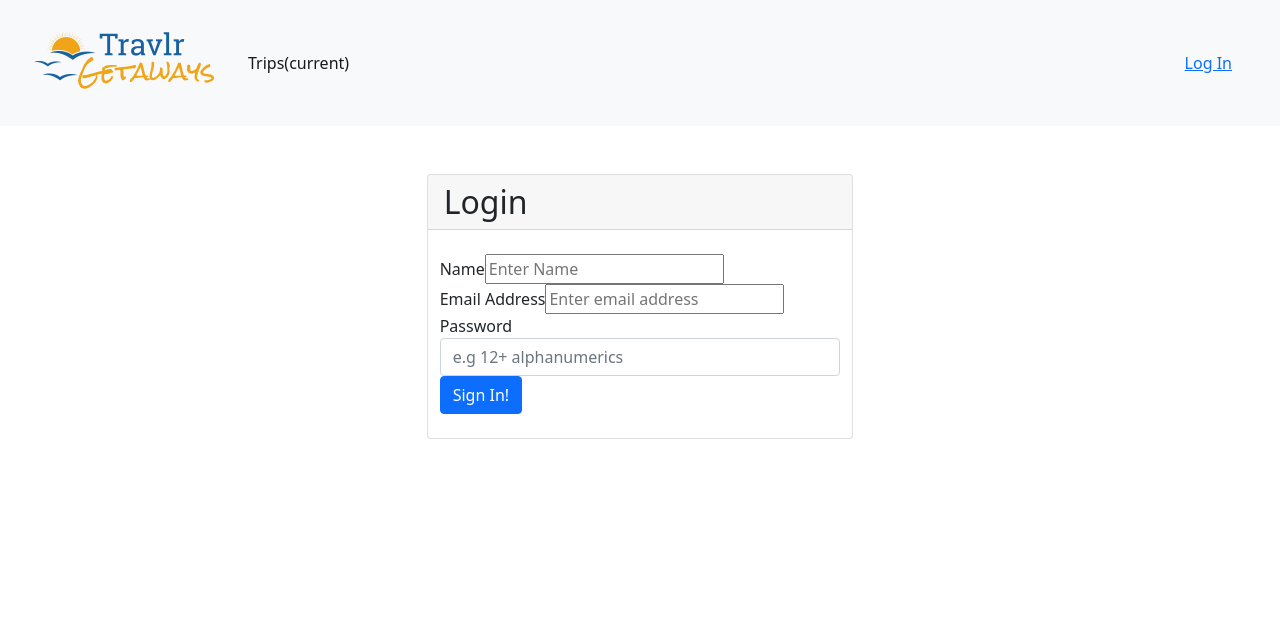
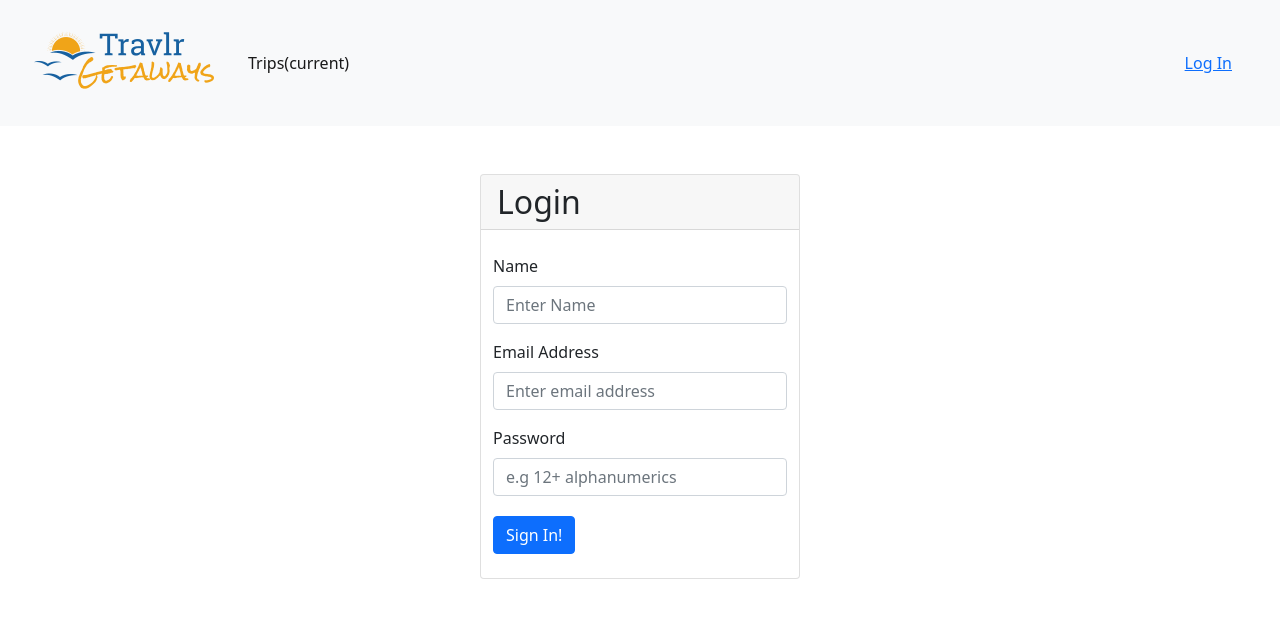
Before and after one commit to alan-j316/travlr, an Angular app in the folder app_admin/: page /login in a window 1280 px wide. Shown: the top 618 px of the page. Built offline with nearby package versions, Linux system fonts and the light colour scheme.

Commit message:
feat: update login page styling

```diff
--- a/app_admin/src/app/login/login.html
+++ b/app_admin/src/app/login/login.html
@@ -1,25 +1,32 @@
-<div class="row card col-12 col-sm-8 col-md-6 col-lg-4 mt-5 mx-auto">
+<div class="row card col-12 col-sm-8 col-md-6 col-lg-4 col-xl-3 mt-5 mx-auto">
   <h2 class="card-header">Login</h2>
   <div class="my-4">
     <form (ngSubmit)="onLoginSubmit()">
       <div role="alert" *ngIf="formError" class="alert alert-danger">
         {{ formError }}
       </div>
-      <div class="form-group">
-        <label for="name">Name</label>
-        <input type="text" name="name" placeholder="Enter Name" [(ngModel)]="credentials.name" />
+      <div class="form-group mb-3">
+        <label for="name" class="form-label">Name</label>
+        <input
+          type="text"
+          name="name"
+          placeholder="Enter Name"
+          [(ngModel)]="credentials.name"
+          class="form-control"
+        />
       </div>
-      <div class="form-group">
-        <label for="email">Email Address</label>
+      <div class="form-group mb-3">
+        <label for="email" class="form-label">Email Address</label>
         <input
           type="email"
           name="email"
           placeholder="Enter email address"
           [(ngModel)]="credentials.email"
+          class="form-control"
         />
       </div>
-      <div class="form-group">
-        <label for="password">Password</label>
+      <div class="form-group mb-3">
+        <label for="password" class="form-label">Password</label>
         <input
           type="password"
           class="form-control"
@@ -29,7 +36,7 @@
           [(ngModel)]="credentials.password"
         />
       </div>
-      <button type="submit" role="button" class="btn btn-primary">Sign In!</button>
+      <button type="submit" role="button" class="btn btn-primary mt-1">Sign In!</button>
     </form>
   </div>
 </div>
```
